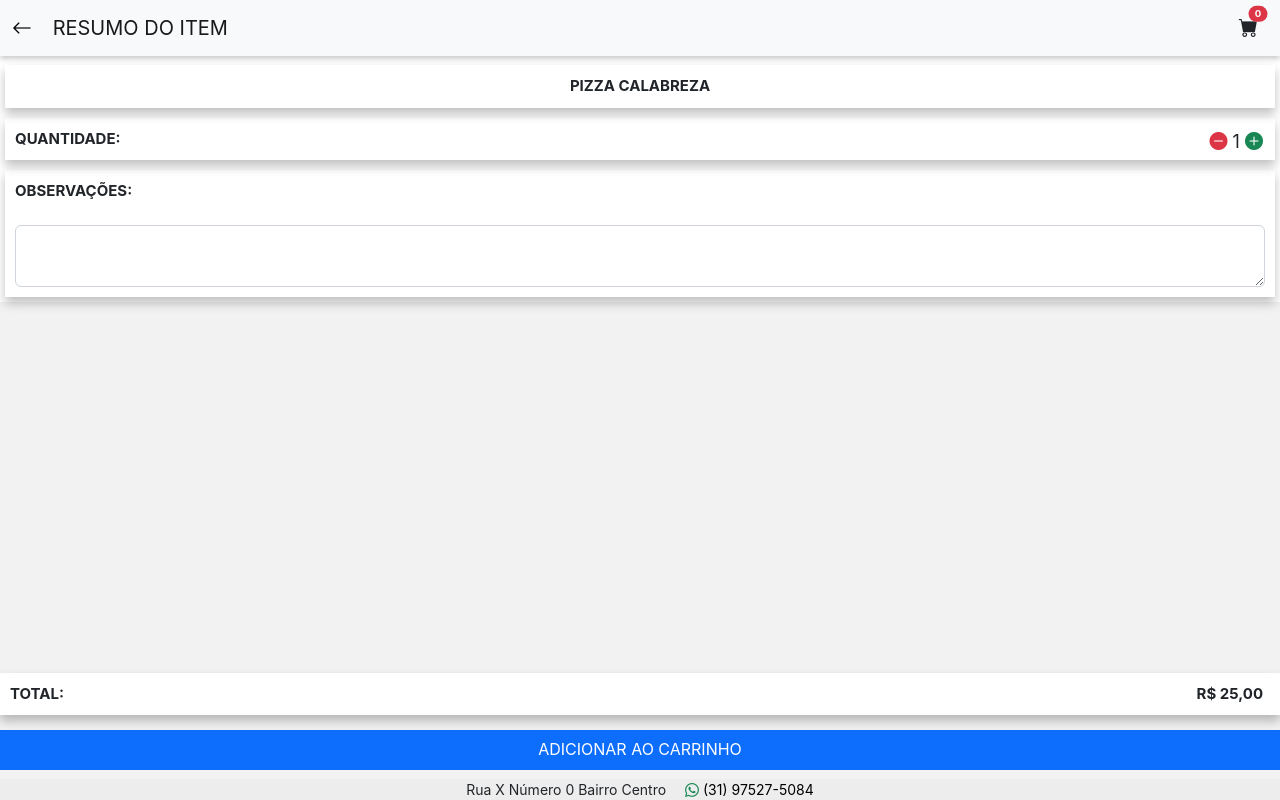
After one commit to paivadaniel/delivery-interativo, a PHP site: page /observacoes.php in a window 1280 px wide. The commit adds this page. Run offline with PHP 8.4, Linux system fonts and the light colour scheme; some libraries are stand-ins or nearby versions.

Commit message:
mod01 aula46

```diff
--- a/css/style.css
+++ b/css/style.css
@@ -17,8 +17,8 @@ body {
 }
 
 .cards {
-    margin-top: 70px;
-    /*com fixed-top na nav, começa a contar 70px a partir do topo, e não mais a partir da nav */
+    margin-top: 60px;
+    /*com fixed-top na nav, começa a contar 60px a partir do topo, e não mais a partir da nav */
     justify-content: center;
     /* para centralizar o conteúdo de cards */
 }
@@ -117,7 +117,7 @@ body {
     background: radial-gradient(#f58888, #e32424);
 }
 
-/* POPUP */
+/* POPUP 1 */
 
 .overlay {
     position: fixed;
@@ -192,7 +192,7 @@ body {
 }
 
 .titulo-item{
-	margin-top: 65px;
+	margin-top: 60px;
 	margin-bottom:5px;
 	background: #f2f0f0;
 	padding:5px;
@@ -216,3 +216,102 @@ body {
     position:absolute;
     right: 17px;
 }
+
+.titulo-descricao-item{
+    font-weight: 400;
+    font-size: 14px;
+    margin-top: 10px;
+}
+
+.descricao-item {
+    font-size:13px;
+    margin-top:10px;
+}
+
+.conteudo-descricao-item {
+    margin: 0 15px; /* margem superior e inferior de 0px e direita e esquerda de 15px */
+}
+
+.destaque{
+    margin-top:60px;
+    padding:10px;
+    box-shadow: 0px 6px 10px rgba(0, 0, 0, 0.25);
+    font-size:15px;
+    text-align:center;
+    font-weight:400;
+
+}
+
+.destaque-qtd{
+    margin-top:10px;
+    padding:10px;
+    box-shadow: 0px 6px 10px rgba(0, 0, 0, 0.25);
+    font-size:15px;
+    text-align:left;
+    font-weight:400;
+
+}
+
+.total-item{
+    margin-top:10px;
+    padding:10px;
+    box-shadow: 0px 6px 10px rgba(0, 0, 0, 0.25);
+    font-size:15px;
+    font-weight:400;
+    position:absolute;
+    bottom:85px;
+    width:100%; /* se tirar width 100% da conflito com a classe direita já definida para esse elemento */
+    background: #fff;
+}
+
+.abaixo {
+    position:absolute;
+    bottom:30px;
+    width:100%;
+}
+
+.no-border-radius {
+    border-radius:0px;
+    height:40px;
+}
+
+/* POPUP 2 */
+
+.overlay2 {
+    position: fixed;
+    bottom: 0;
+    visibility: hidden;
+    opacity: 0;
+    background: #fcfbeb;
+    width: 100%;
+    height: auto;
+    z-index:1;
+}
+
+.overlay2:target {
+    /* quando chama a popup, ou seja, quando target */
+    visibility: visible;
+    opacity: 1;
+}
+
+
+.popup2 {
+    margin: 5px auto;
+    padding: 10px;
+
+}
+
+.popup2 .close {
+    position: absolute;
+    top: 0px;
+    right:5px;
+    transition: all 200ms;
+    font-size: 25px;
+    font-weight: bold;
+    text-decoration: none;
+    color: #333;
+}
+
+.popup2 .close:hover {
+    color: #c23232;
+}
--- /dev/null
+++ b/observacoes.php
@@ -0,0 +1,101 @@
+<?php
+require_once('cabecalho.php');
+
+?>
+
+<style type="text/css">
+    body {
+        background: #f2f2f2;
+    }
+</style>
+
+<div class="main-container" style="background:#fff">
+    <!-- css interno acima faz toda o background ficar com tom de cinza, menos tudo que está dentro do main-container, pois o css inline dele deixa background branco (#fff) -->
+    <nav class="navbar bg-light fixed-top" style="box-shadow: 0px 3px 5px rgba(0, 0, 0, 0.2);">
+        <!-- fixed-top anula padding-top da classe main-container no css e faz com que o topo não desça mesmo com a rolagem da página -->
+        <div class="container-fluid">
+            <div class="navbar-brand" href="index.php">
+                <a href="adicionais.php" class="link-neutro">
+                    <!-- se não tiver adicionais, não volta para adicionais.php, volta direto para itens.php -->
+                    <i class="bi bi-arrow-left"></i>
+                </a>
+                <span style="margin-left:15px">RESUMO DO ITEM</span>
+            </div>
+
+            <?php
+            require_once('icone-carrinho.php');
+            ?>
+        </div>
+    </nav>
+
+    <div class="destaque">
+        <b>PIZZA CALABREZA</b>
+    </div>
+
+
+    <div class="destaque-qtd">
+        <b>QUANTIDADE: </b>
+        <span class="direita">
+            <big>
+                <span>
+                    <i class="bi bi-dash-circle-fill text-danger"></i>
+                </span>
+                <span> 1 </span>
+
+                <span>
+                    <i class="bi bi-plus-circle-fill text-success"></i>
+                </span>
+            </big>
+
+        </span>
+    </div>
+
+    <div class="destaque-qtd">
+        <b>OBSERVAÇÕES: </b>
+
+        <div class="form-group">
+            <label for="obs"></label>
+            <textarea name="obs" class="form-control"></textarea>
+        </div>
+
+    </div>
+</div>
+
+<div class="d-grid gap-2 mt-4 abaixo">
+    <a href="#popup2" class="btn btn-primary no-border-radius">ADICIONAR AO CARRINHO</a>
+</div>
+
+<div class="total-item">
+    <span><b>TOTAL: </b></span>
+    <span class="direita"><b>R$ 25,00</b></span>
+
+</div>
+
+<div id="popup2" class="overlay2">
+    <div class="popup2">
+        <div class="row">
+            <div class="col-11">
+
+                <div class="row">
+                    <div class="col-6">
+                        <input type="text" name="telefone" class="form-control" placeholder="Seu Telefone" required>
+                    </div>
+
+                    <div class="col-6">
+                        <input type="text" name="nome" class="form-control" placeholder="Seu Nome" required>
+                    </div>
+                </div>
+            </div>
+            <div class="col-1">
+                <a class="close" href="#">&times;</a>
+            </div>
+        </div>
+        <hr class="linha">
+        <div class="conteudo-popup">
+            Aqui vamos colocar depois o conteúdo desse popup trazendo os itens que forem adicionados no carrinho
+        </div>
+    </div>
+</div>
+<?php
+require_once('rodape.php');
+?>
```
Also changed, not shown: adicionais.php (+8 -2 lines), variacoes.php (+10 -0 lines), carrinho.php (added).
